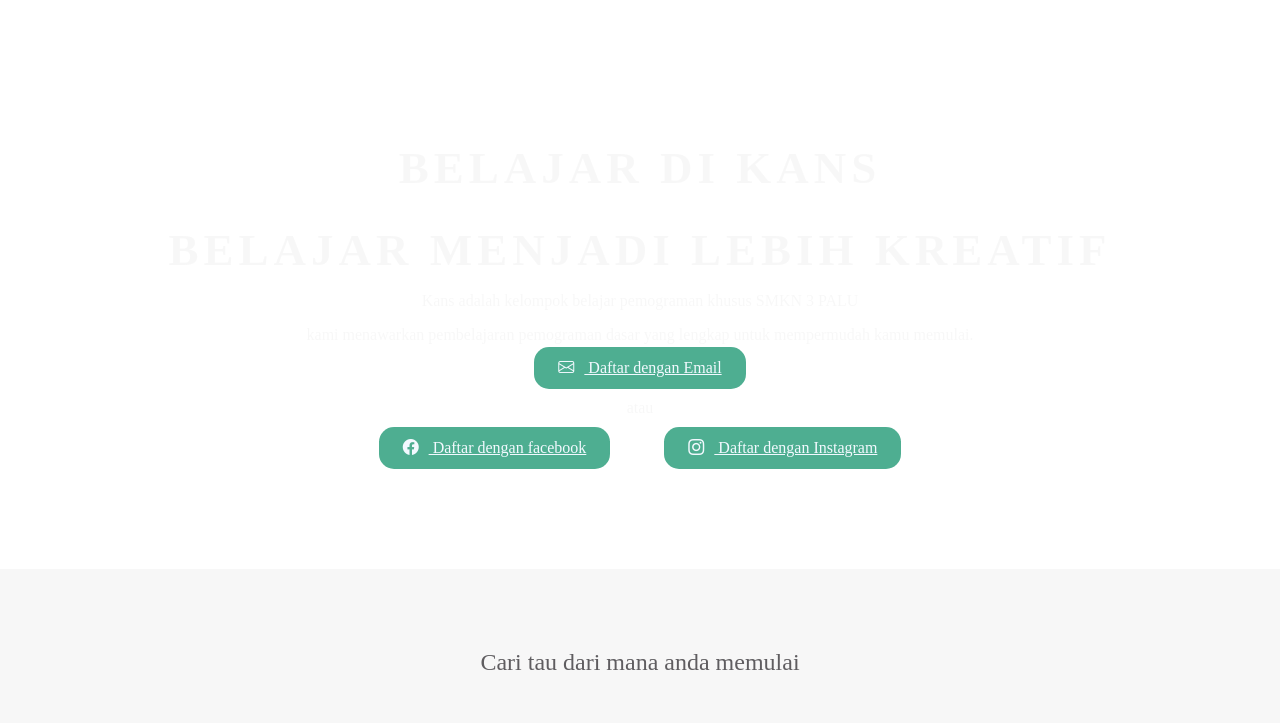
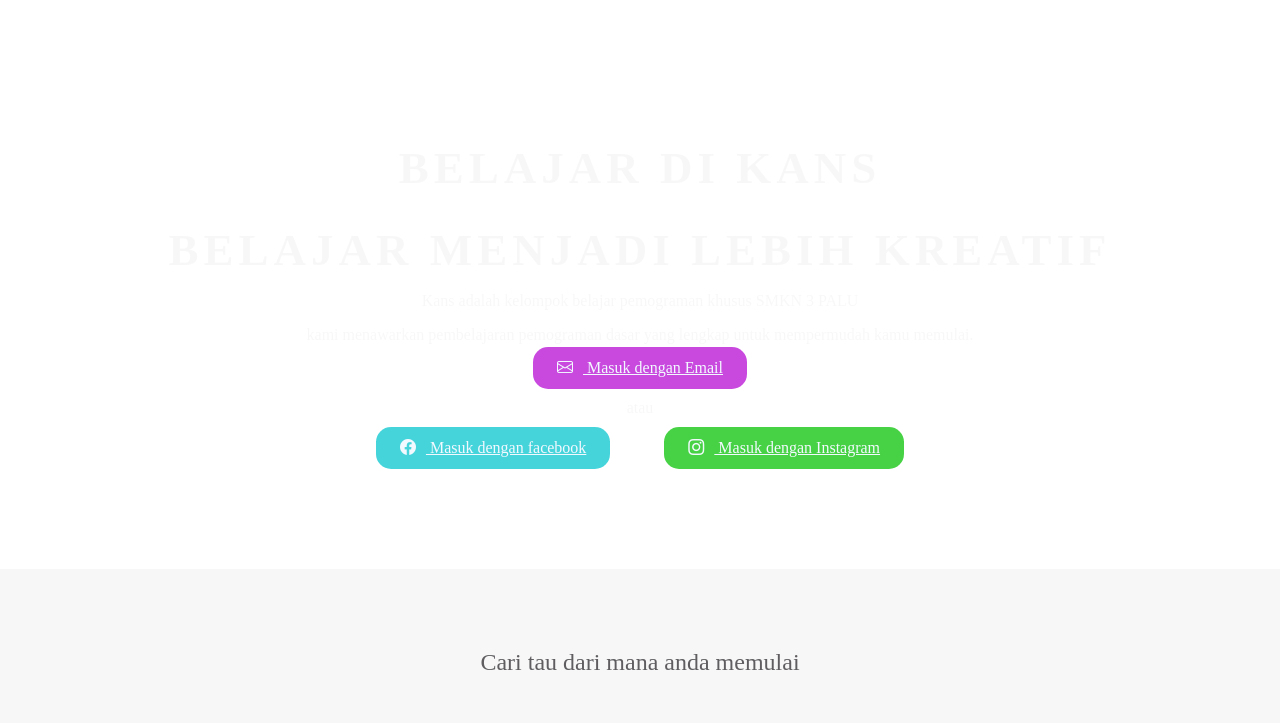
Before and after one commit to chyntiawidya/web-kedua-bagian1-, a plain HTML site: page index.html in a window 1280 px wide. Shown: the part 68-791 px from the top of the page. Drawn offline with nearby package versions, Linux system fonts and the light colour scheme; files that its build step writes are made by us from their sources; files whose address does not match are found by name.

Commit message:
ubah warna tombol, tambah link tombol

```diff
--- a/index.html
+++ b/index.html
@@ -32,15 +32,15 @@
         </p>
 
         <div class="pembungkus-tombol">
-          <a href="#" class="tombol email">
-            <i class="bi bi-envelope"></i> Daftar dengan Email</a
+          <a href="https://mail.google.com/" class="tombol email">
+            <i class="bi bi-envelope"></i> Masuk dengan Email</a
           >
           <p>atau</p>
-          <a href="#" class="tombol facebook"
-            ><i class="bi bi-facebook"></i> Daftar dengan facebook</a
+          <a href="https://facebook.com/" class="tombol facebook"
+            ><i class="bi bi-facebook"></i> Masuk dengan facebook</a
           >
-          <a href="#" class="tombol instagram"
-            ><i class="bi bi-instagram"></i> Daftar dengan Instagram</a
+          <a href="https://instagram.com/" class="tombol instagram"
+            ><i class="bi bi-instagram"></i> Masuk dengan Instagram</a
           >
         </div>
       </div>
--- a/style.css
+++ b/style.css
@@ -47,16 +47,16 @@ ul {
 }
 
 .email {
-    background-color: #239b76;
+    background-color: #bc1cd8;
 }
 
 .facebook {
-    background-color: #239b76;
+    background-color: #18cad3;
     margin-right: 50px;
 }
 
 .instagram {
-    background-color: #239b76;
+    background-color: #1ac817;
 }
 
 .pemubungkus-tombol {
```
